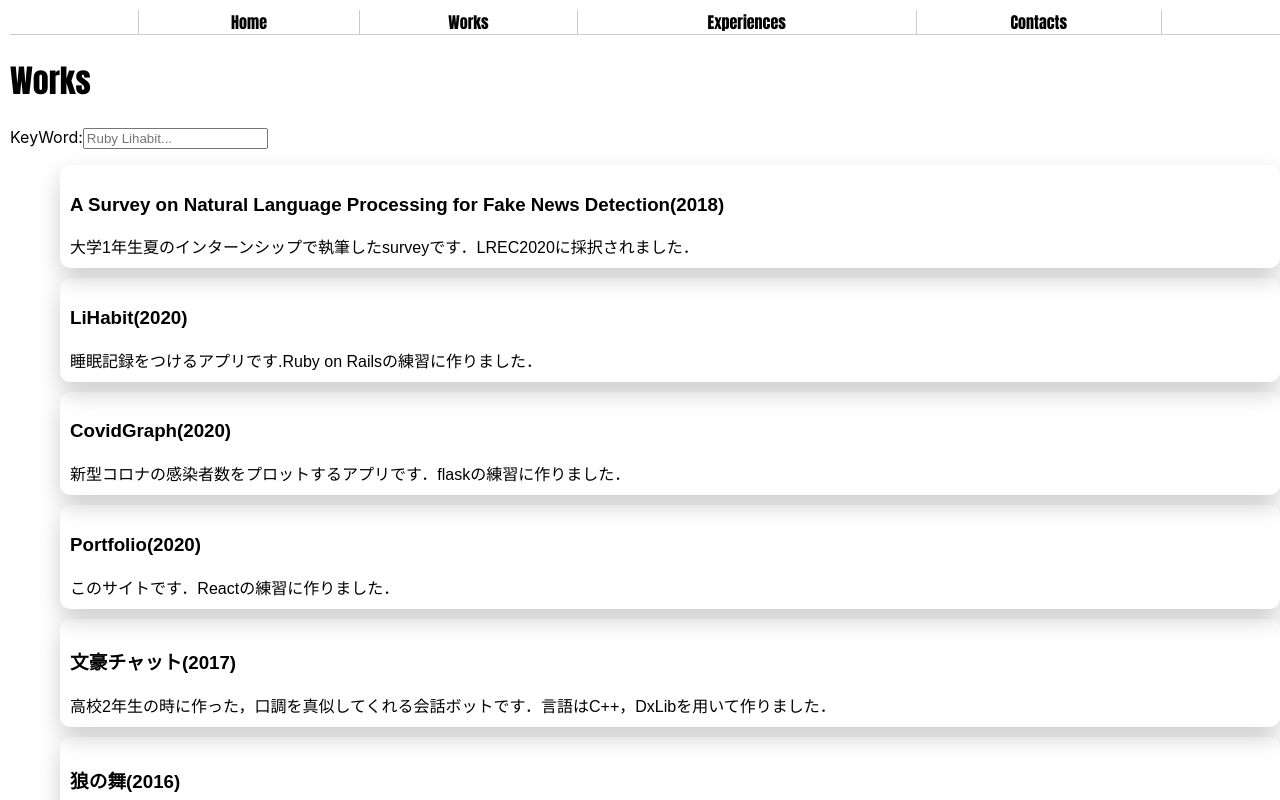
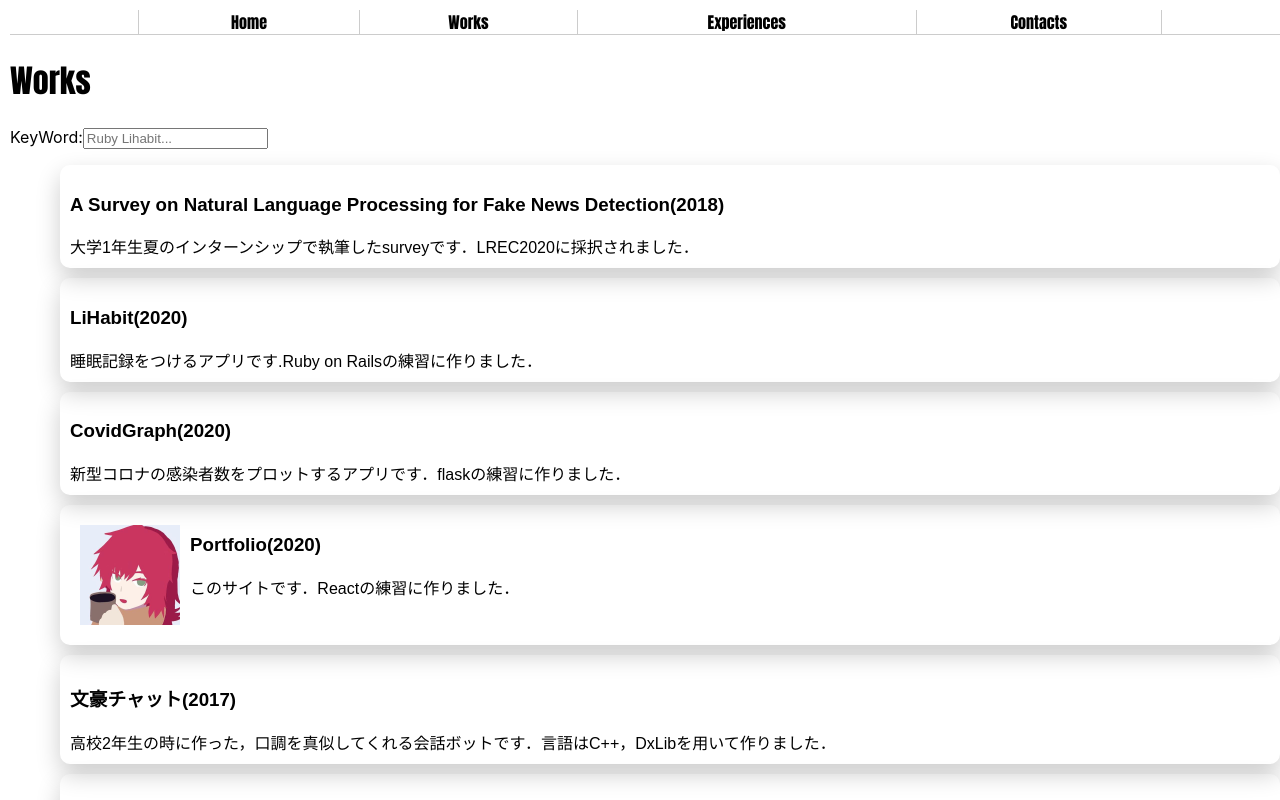
Before and after one commit to rayofhopejp/react_portfolio, a React (Create React App) app in the folder react_portfolio/: page / in a window 1280 px wide. Both pictures are taken after a click on the item "Works". Shown: the top 800 px of the page. Built offline with nearby package versions, Linux system fonts and the light colour scheme.

Commit message:
add icons

```diff
--- a/react_portfolio/public/index.html
+++ b/react_portfolio/public/index.html
@@ -2,14 +2,14 @@
 <html lang="en">
   <head>
     <meta charset="utf-8" />
-    <link rel="icon" href="%PUBLIC_URL%/favicon.ico" />
+    <link rel="icon" href="%PUBLIC_URL%/favicon.jpg" />
     <meta name="viewport" content="width=device-width, initial-scale=1" />
     <meta name="theme-color" content="#000000" />
     <meta
       name="description"
-      content="Web site created using create-react-app"
+      content="@NaomiatLibrary"
     />
-    <link rel="apple-touch-icon" href="%PUBLIC_URL%/logo192.png" />
+    <link rel="apple-touch-icon" href="%PUBLIC_URL%/favicon.jpg" />
     <!--
       manifest.json provides metadata used when your web app is installed on a
       user's mobile device or desktop. See https://developers.google.com/web/fundamentals/web-app-manifest/
@@ -24,7 +24,7 @@
       work correctly both with client-side routing and a non-root public URL.
       Learn how to configure a non-root public URL by running `npm run build`.
     -->
-    <title>React App</title>
+    <title>NaomiatLibrary</title>
   </head>
   <body>
     <noscript>You need to enable JavaScript to run this app.</noscript>
--- a/react_portfolio/src/App.css
+++ b/react_portfolio/src/App.css
@@ -77,3 +77,14 @@
   width:50vh;
   height:50vh;
 }
+.ProductIcon{
+  float:left;
+  margin:10px;
+  height:100px;
+}
+
+.clearfix:after{
+	content: "";
+	clear: both;
+	display: block;
+}
--- a/react_portfolio/src/Experiences.js
+++ b/react_portfolio/src/Experiences.js
@@ -19,6 +19,7 @@ class ExperiencesContents extends React.Component {
             name:"AtCoder",
             discription:"プログラミングコンテストに参加し，アルゴリズムの知識を深めています．Highestは1502(水色上位)です(2020/05/10時点)．主にC++で解いています．",
             link:"https://atcoder.jp/users/NaomiatLibrary",
+            icon:"https://img.atcoder.jp/assets/top/img/logo_bk.svg"
           },
           {
             name:"東京大学Summer Founders Program 2019",
--- a/react_portfolio/src/Helpers.js
+++ b/react_portfolio/src/Helpers.js
@@ -17,9 +17,11 @@ class SearchBar extends React.Component {
     }
 }
 function ProductRow(props){
+    let image=props.product.icon ? <img src={props.product.icon} alt="icon" className="ProductIcon"/> :"";
     return(
         <a href={props.product.link} rel="noopener noreferrer" target="_blank">
-          <li className="ProductRow">
+          <li className="ProductRow clearfix">
+              {image}
               <h3>{props.product.name}</h3>
               {props.product.discription}
           </li>
--- a/react_portfolio/src/Works.js
+++ b/react_portfolio/src/Works.js
@@ -1,5 +1,6 @@
 import React from 'react';
 import FilterableTable from './Helpers.js';
+import NaomiIcon from "./pictures/NaomiIcon.jpg";
 
 class WorksContents extends React.Component {
     constructor(props) {
@@ -19,12 +20,13 @@ class WorksContents extends React.Component {
               {
                 name:"CovidGraph(2020)",
                 discription:"新型コロナの感染者数をプロットするアプリです．flaskの練習に作りました．",
-                link:"https://naomiatlibrary.com/CovidGraph/"
+                link:"https://naomiatlibrary.com/CovidGraph/",
               },
               {
                 name:"Portfolio(2020)",
                 discription:"このサイトです．Reactの練習に作りました．",
-                link:"https://naomiatlibrary.com"
+                link:"https://naomiatlibrary.com",
+                icon:NaomiIcon
               },
               {
                 name:"文豪チャット(2017)",
```
Also changed, not shown: react_portfolio/public/favicon.jpg (added), 1 other file (tests, documents, lock files or other folders).
